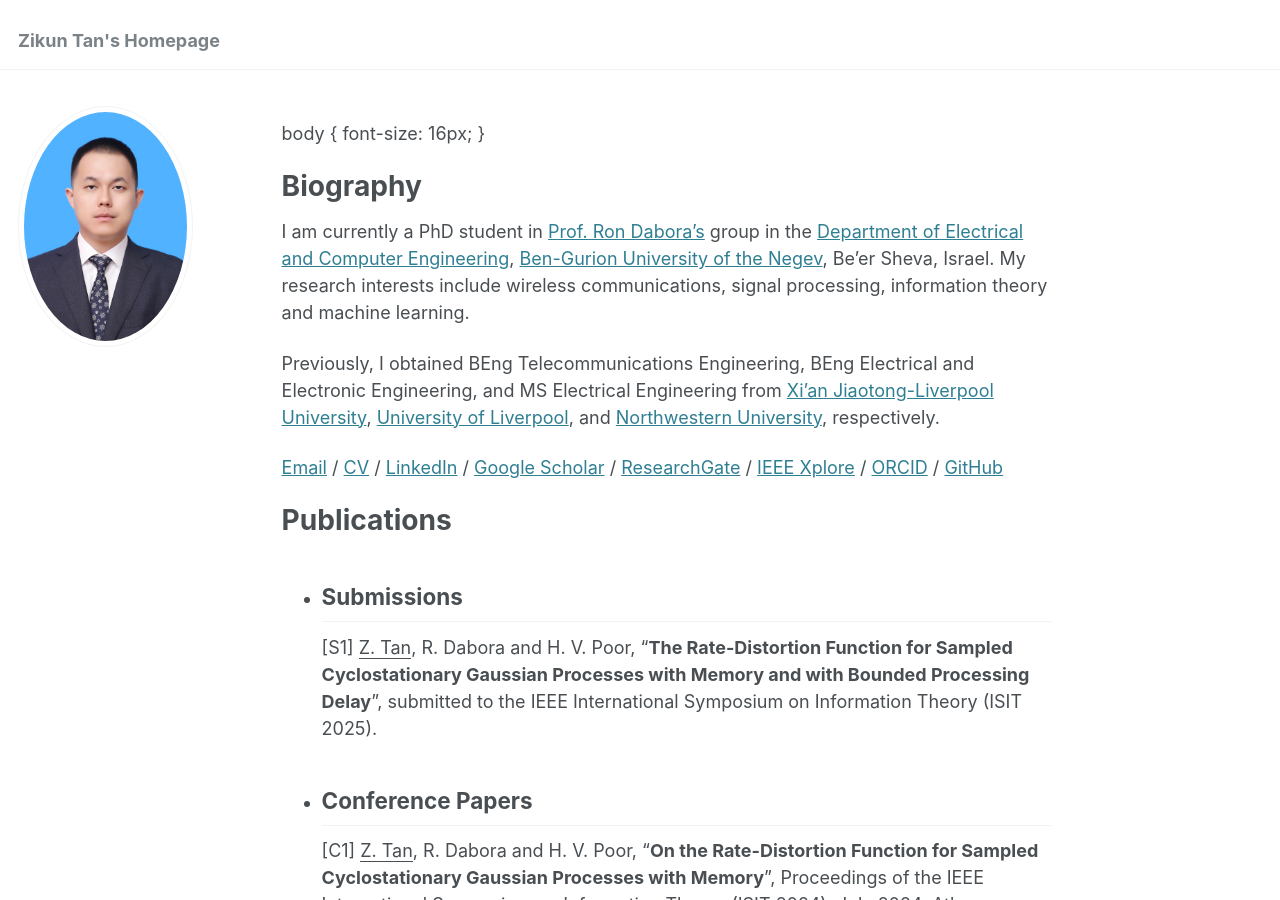
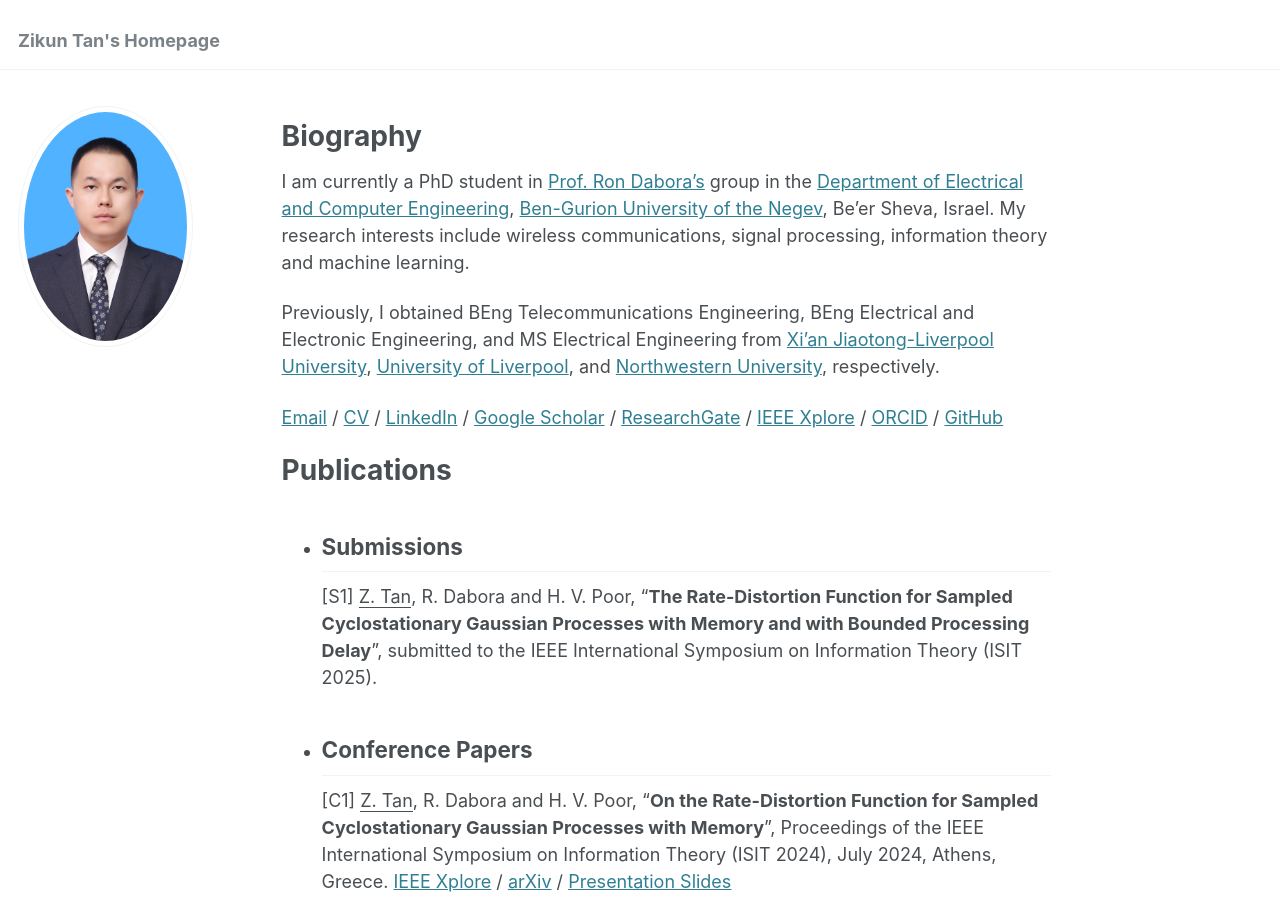
Before and after one commit to ZikunTan/zikuntan.github.io, a Jekyll site: the page built from _pages/about.md, in a window 1280 px wide and 900 px high. Built offline with Jekyll 4.4.1, drawn with Linux system fonts in a browser that asks for light colours.

Commit message:
Update about.md

```diff
--- a/_pages/about.md
+++ b/_pages/about.md
@@ -6,12 +6,7 @@ redirect_from:
   - /about/
   - /about.html
 ---
-body {
-  font-size: 16px;
-}
-
 <h1>Biography</h1>
-
 I am currently a PhD student in [Prof. Ron Dabora's](https://www.ee.bgu.ac.il/~daborona/) group in the [Department of Electrical and Computer Engineering](https://in.bgu.ac.il/en/engn/ece/Pages/default.aspx), [Ben-Gurion University of the Negev](https://www.bgu.ac.il/en/), Be'er Sheva, Israel. My research interests include wireless communications, signal processing, information theory and machine learning.
 
 Previously, I obtained BEng Telecommunications Engineering, BEng Electrical and Electronic Engineering, and MS Electrical Engineering from [Xi'an Jiaotong-Liverpool University](https://www.xjtlu.edu.cn/en), [University of Liverpool](https://www.liverpool.ac.uk/), and [Northwestern University](https://www.northwestern.edu/), respectively.
@@ -19,7 +14,6 @@ Previously, I obtained BEng Telecommunications Engineering, BEng Electrical and
 [Email](mailto:tanziku@post.bgu.ac.il) / [CV](files/Personal Curriculum Vitae - Zikun Tan - 20012024.pdf) / [LinkedIn](www.linkedin.com/in/zikun-tan-225806151) / [Google Scholar](https://scholar.google.com/citations?user=smHJO2MAAAAJ&hl=en) / [ResearchGate](https://www.researchgate.net/profile/Zikun-Tan) / [IEEE Xplore](https://ieeexplore.ieee.org/author/37088970671) / [ORCID](https://orcid.org/my-orcid?orcid=0009-0000-8969-7622) / [GitHub](https://github.com/ZikunTan)
 
 <h1>Publications</h1>
-
 - <h2>Submissions</h2>
 [S1]  <u>Z. Tan</u>, R. Dabora and H. V. Poor, "**The Rate-Distortion Function for Sampled Cyclostationary Gaussian Processes with Memory and with Bounded Processing Delay**", submitted to the IEEE International Symposium on Information Theory (ISIT 2025).
 
```
